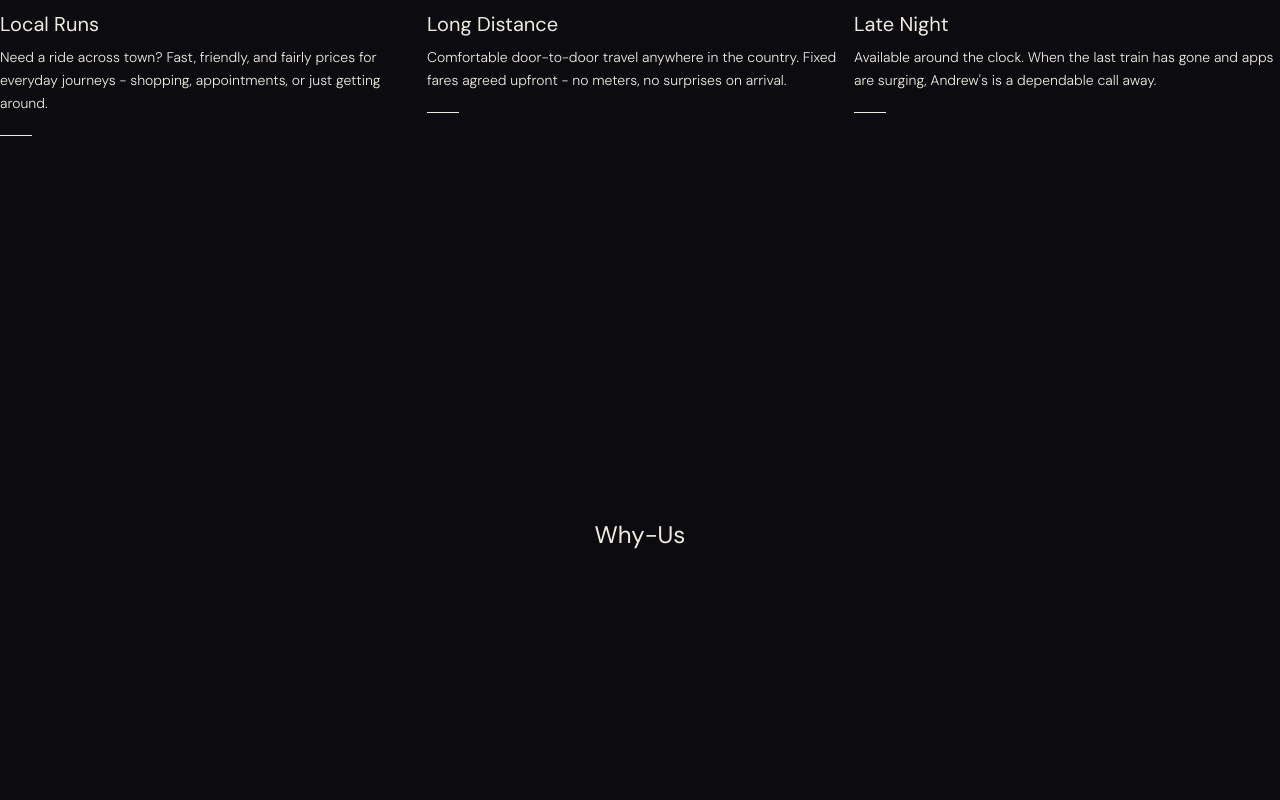
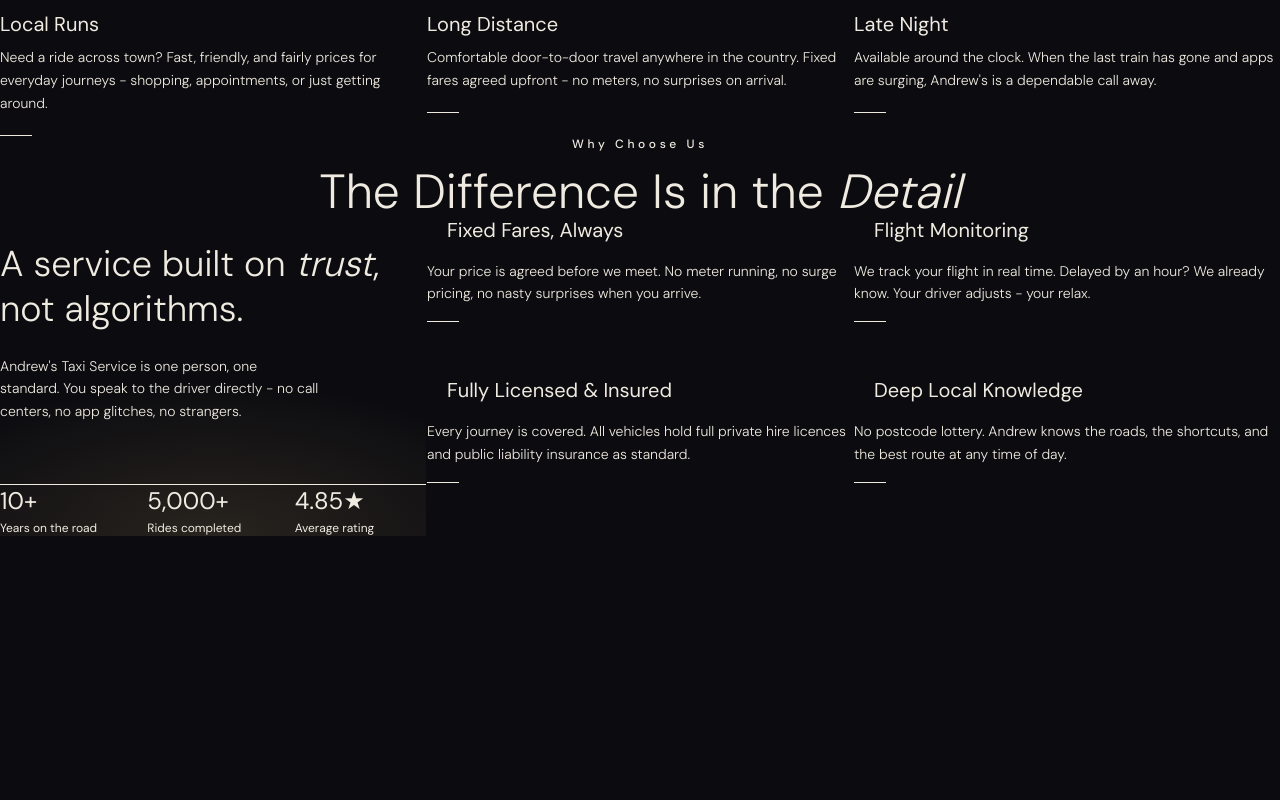
Before and after one commit to Jacob-Dawson/andrews-taxi-service, a React (Vite) app: page / in a window 1280 px wide. Shown: the part 1160-1960 px from the top of the page. Built offline with nearby package versions, Linux system fonts and the light colour scheme.

Commit message:
Added "Why Us" section

```diff
--- a/src/App.tsx
+++ b/src/App.tsx
@@ -1,9 +1,9 @@
 import Navbar from './components/Navbar'
 import Hero from './components/Hero'
 import Services from './components/Services'
+import WhyUs from './components/WhyUs'
 
 const sections = [
-  { id: 'why-us' },
   { id: 'coverage' },
   { id: 'pricing' },
   { id: 'testimonials' },
@@ -18,6 +18,7 @@ export default function App(){
       <main>
         <Hero />
         <Services />
+        <WhyUs />
         {sections.map(({id}) => (
           <section
             key={id}
--- /dev/null
+++ b/src/components/WhyUs.tsx
@@ -0,0 +1,99 @@
+const stats = [
+    { value: '10+', label: 'Years on the road' },
+    { value: '5,000+', label: 'Rides completed' },
+    { value: '4.85★', label: 'Average rating' }
+]
+
+const reasons = [
+    {
+        title: 'Fixed Fares, Always',
+        description: 'Your price is agreed before we meet. No meter running, no surge pricing, no nasty surprises when you arrive.',
+    },
+    {
+        title: 'Flight Monitoring',
+        description: 'We track your flight in real time. Delayed by an hour? We already know. Your driver adjusts - your relax.'
+    },
+    {
+        title: 'Fully Licensed & Insured',
+        description: 'Every journey is covered. All vehicles hold full private hire licences and public liability insurance as standard.'
+    },
+    {
+        title: 'Deep Local Knowledge',
+        description: 'No postcode lottery. Andrew knows the roads, the shortcuts, and the best route at any time of day.'
+    }
+]
+
+export default function WhyUs(){
+
+    return (
+        <section id="why-us" className="relative py-28 px-6">
+            <div className="absolute top-0 left-0 right-0 h-px bg-gradient-to-r from-transparent via-border to-transparent"/>
+
+            <div className="max-w-7xl mx-auto">
+
+                {/* Section header */}
+                <div className="flex flex-col items-center text-center gap-4 mb-16">
+                    <div className="flex items-center gap-3">
+                        <span className="block w-8 h-px bg-gold"/>
+                        <span className="text-gold text-xs tracking-[0.3em] uppercast font-body font-medium">Why Choose Us</span>
+                        <span className="block w-8 h-px bg-gold"/>
+                    </div>
+                    <h2 className="font-display font-light text-4xl sm:text-5xl text-text">
+                        The Difference Is in the <span className="italic text-gold">Detail</span>
+                    </h2>
+                </div>
+
+                {/* Bento grid */}
+                <div className="grid grid-cols-1 lg:grid-cols-3 gap-px bg-border">
+
+                    {/* Feature card - spans 1 col, 2 rows on large */}
+                    <div className="lg:row-span-2 bg-surface relative overflow-hidden flex flex-col justify-between p-10 min-h-80">
+
+                        {/* Background glow */}
+                        <div className="absolute bottom-0 left-0 right-0 h-64 bg-[radial-gradient(ellipse_80%_60%_at_50%_100%,rgba(201,169,110,0.15),transparent)]" />
+
+                        <div className="relative z-10 flex flex-col gap-6">
+                            <div className="w-12 h-px bg-gold" />
+                            <h3 className="font-display text-3xl sm:text-4xl font-light leading-tight text-text">
+                                A service built on <span className="italic text-gold">trust</span>, not algorithms.
+                            </h3>
+                            <p className="text-muted font-light text-sm leading-relaxed max-w-xs">
+                                Andrew's Taxi Service is one person, one standard. You speak to the driver directly - no call centers, no app glitches, no strangers.
+                            </p>
+                        </div>
+
+                        {/* Stats */}
+                        <div className="relative z-10 grid grid-cols-3 gap-4 mt-10 pt-8 border-t border-border">
+                            {stats.map(({value, label}) => (
+                                <div key={label} className="flex flex-col gap-1">
+                                    <span className="font-display text-2xl text-gold">{value}</span>
+                                    <span className="text-muted text-xs leading-tight">{label}</span>
+                                </div>
+                            ))}
+                        </div>
+
+
+                    </div>
+
+                    {/* Reason cards */}
+                    {reasons.map(({title, description}) => (
+                        <div
+                            key={title}
+                            className="group bg-bg hover:bg-surface transition-colors duration-300 flex flex-col gap-4"
+                        >
+                            <div className="flex items-start gap-3">
+                                <span className="mt-1.5 block w-2 h-2 bg-gold shrink-0"/>
+                                <h3 className="font-display text-xl text-text">{title}</h3>
+                            </div>
+                            <p className="text-muted font-light text-sm leading-relaxed pl-5">{description}</p>
+                            <div className="mt-auto pt-4 border-t border-border w-8 group-hover:w-full transition-all duration-500"/>
+                        </div>
+                    ))}
+
+                </div>
+
+            </div>
+        </section>
+    )
+
+}
```
